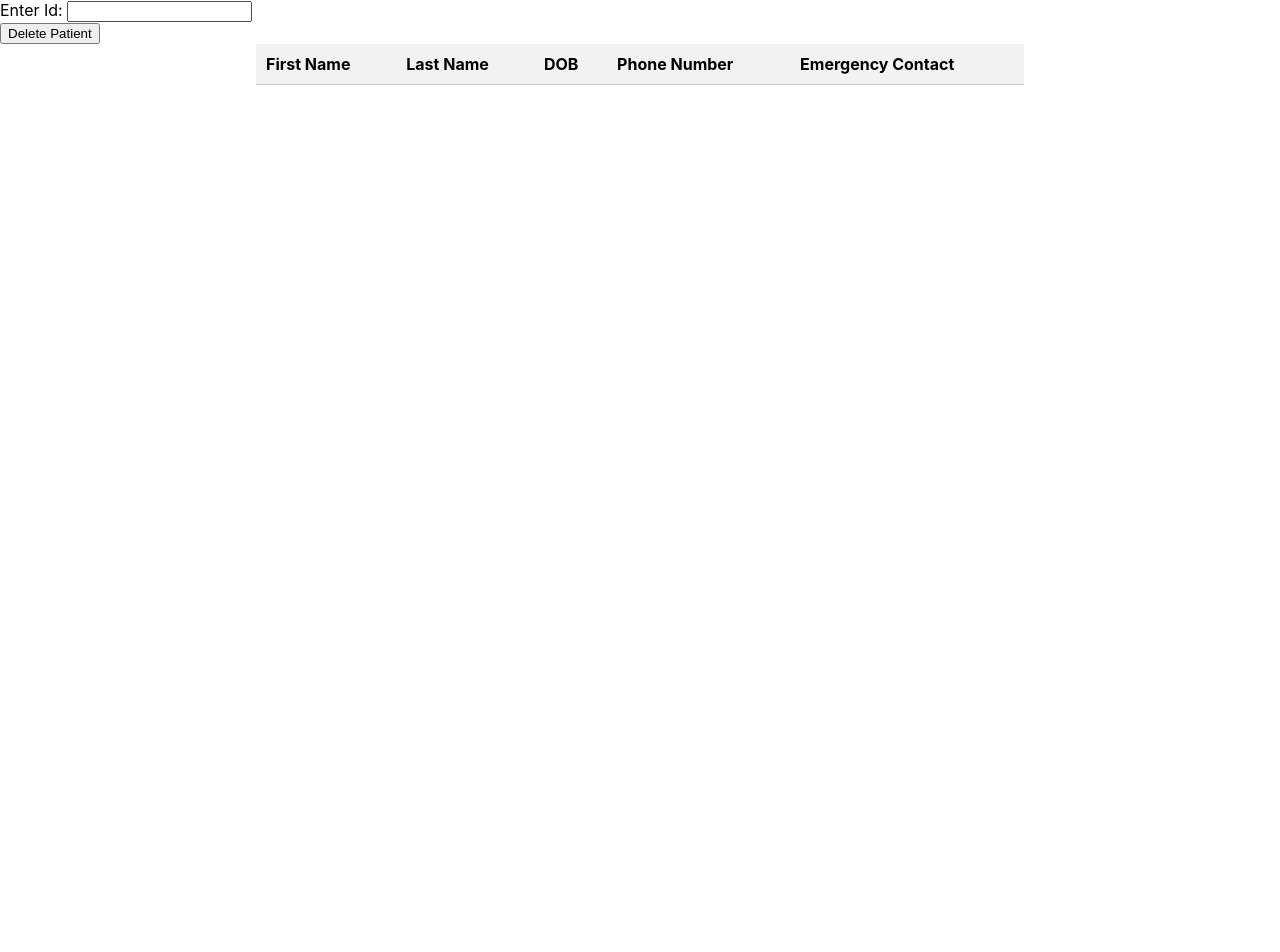
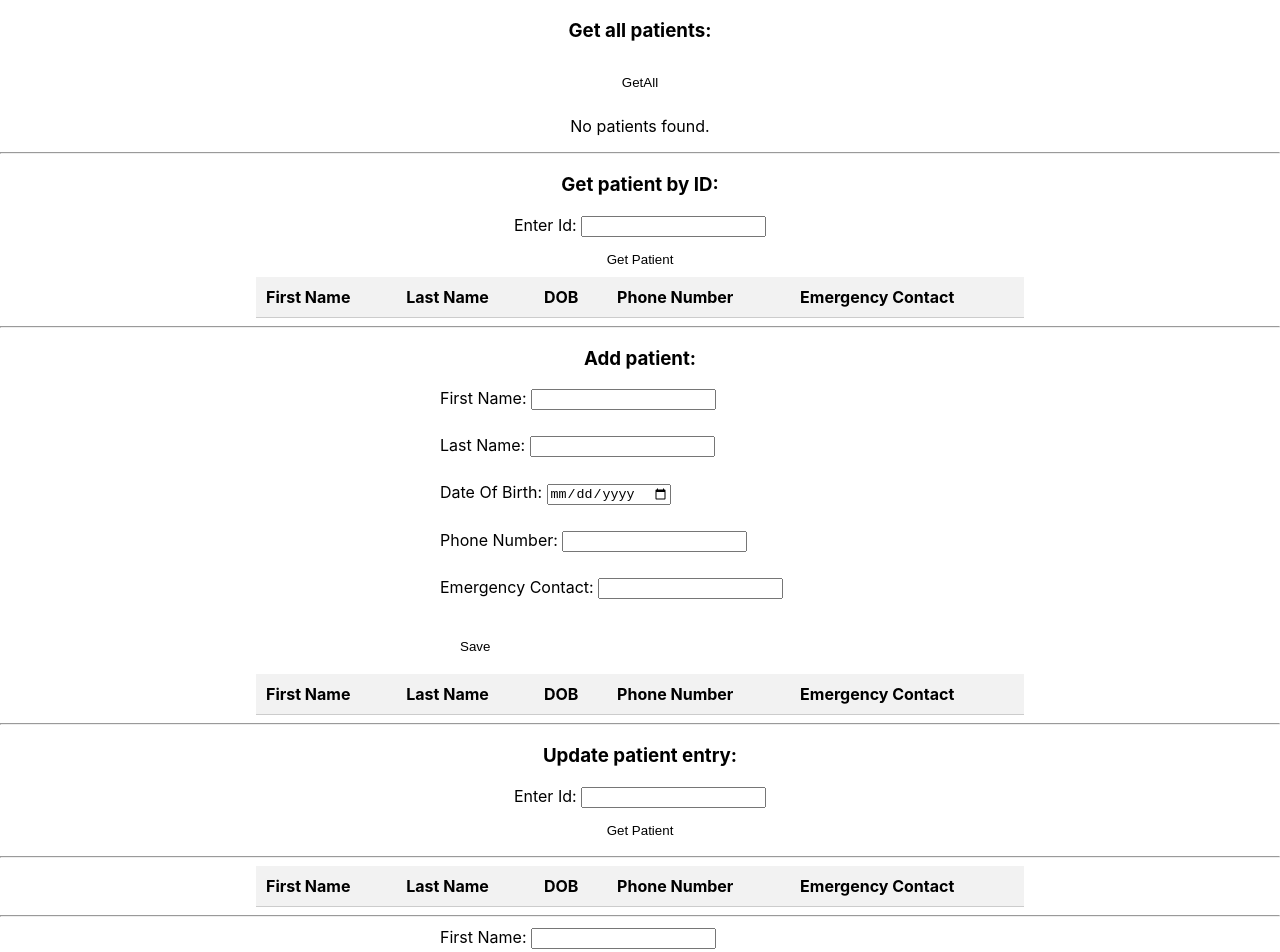
Before and after one commit to SebaOSK/React_app, a React (Create React App) app: page / in a window 1280 px wide. Shown: the top 952 px of the page. Before the commit the page ends 800 px from the top, so only its background shows below. Built offline with nearby package versions, Linux system fonts and the light colour scheme.

Commit message:
implemented update, changed the naming of object properties to CamelCase

```diff
--- a/src/App.js
+++ b/src/App.js
@@ -6,14 +6,27 @@ import axios from 'axios';
 import GetAll from './GetAll';
 import GetById from './GetById';
 import Post from './Post';
+import Delete from './Delete';
+import Update from './Update';
 
 function App() {
 
   return (
     <div className="App">
+      <h3>Get all patients: </h3>
       <GetAll />
+      <hr />
+      <h3>Get patient by ID: </h3>
       <GetById />
+      <hr />
+      <h3>Add patient: </h3>
       <Post />
+      <hr />
+      <h3>Update patient entry: </h3>
+      <Update />
+      <hr />
+      <h3>Delete patient: </h3>
+      <Delete />
     </div>
   );
 }
--- a/src/Delete.js
+++ b/src/Delete.js
@@ -54,7 +54,7 @@ export default function GetById() {
     return (
         <form>
             <FormElement label="Enter Id: " type="text" name="id" value={id.id} onChange={handleChange} />
-            <SubmitButton className="get-id-button" type="submit" onClick={deletePatient} text="Delete Patient" />
+            <SubmitButton className="submit-button" type="submit" onClick={deletePatient} buttontext="Delete Patient" />
             <PatientTable patients={patients} />
         </form>
 
--- a/src/Form.js
+++ b/src/Form.js
@@ -5,13 +5,13 @@ import Button from './SubmitButton';
 export default function PatientForm(props) {
     return (
         <div className="form-container">
-                <FormElement label="First Name: " type="text" name="FirstName" value={props.patient.FirstName} onChange={props.onChange} />
-                <FormElement label="Last Name: " type="text" name="LastName" value={props.patient.LastName} onChange={props.onChange} />
+                <FormElement label="First Name: " type="text" name="firstName" value={props.patient.firstName} onChange={props.onChange} />
+                <FormElement label="Last Name: " type="text" name="lastName" value={props.patient.lastName} onChange={props.onChange} />
                 <FormElement label="Date Of Birth: " type="date" name="DOB" value={props.patient.DOB} onChange={props.onChange} />
-                <FormElement label="Phone Number: " type="number" name="PhoneNumber" value={props.patient.PhoneNumber} onChange={props.onChange} />
-                <FormElement label="Emergency Contact:" type="number" name="EmergencyContact" value={props.patient.EmergencyContact} onChange={props.onChange} />
+                <FormElement label="Phone Number: " type="number" name="phoneNumber" value={props.patient.phoneNumber} onChange={props.onChange} />
+                <FormElement label="Emergency Contact:" type="number" name="emergencyContact" value={props.patient.emergencyContact} onChange={props.onChange} />
 
-                <Button className="submit-button" type="submit" onClick={props.onClick} text="Save"/>
+                <Button className="submit-button" type="submit" onClick={props.onClick} buttontext={props.buttontext}/>
         </div>
 
 
--- a/src/GetAll.js
+++ b/src/GetAll.js
@@ -7,8 +7,6 @@ export default function GetAll() {
 
     const [patients, setPatients] = useState([]);
 
-
-
     const getAll = (event) => {
         if (event) {
             event.preventDefault();
@@ -16,23 +14,24 @@ export default function GetAll() {
         axios.get('https://localhost:44369/api/Hospital')
             .then(function (response) {
                 // handle success
-                const responseData = response.data.data;
-
-                const mappedPatients = responseData.map((patient) => ({
-                  FirstName: patient.firstName,
-                  LastName: patient.lastName,
+                const mappedPatients = response.data.data.map((patient, index) => ({
+                  firstName: patient.firstName,
+                  lastName: patient.lastName,
                   DOB: patient.dob,
-                  PhoneNumber: patient.phoneNumber,
-                  EmergencyContact: patient.emergencyContact,
+                  phoneNumber: patient.phoneNumber,
+                  emergencyContact: patient.emergencyContact,
+                  index: index,
                 }));
                 setPatients(mappedPatients);
+                console.log(mappedPatients);
+                console.log(patients);
             });
 
     };
 
     return (
         <div className="getall-container">
-            <SubmitButton className="get-all-button" type="submit" onClick={getAll} text="GetAll" />
+            <SubmitButton className="submit-button" type="submit" onClick={getAll} buttontext="GetAll" />
             {patients.length > 0 ? (
                 <PatientTable patients={patients} />
             ) : (
--- a/src/GetById.js
+++ b/src/GetById.js
@@ -16,7 +16,7 @@ export default function GetById() {
         setId({ ...id, [event.target.name]: event.target.value })
     };
 
-    const getAll = (event) => {
+    const getById = (event) => {
         if (event) {
             event.preventDefault();
         }
@@ -25,11 +25,11 @@ export default function GetById() {
                 // handle success
                 const responseData = response.data;
                 const mappedPatients = responseData.map((patient) => ({
-                    FirstName: patient.firstName,
-                    LastName: patient.lastName,
+                    firstName: patient.firstName,
+                    lastName: patient.lastName,
                     DOB: patient.dob,
-                    PhoneNumber: patient.phoneNumber,
-                    EmergencyContact: patient.emergencyContact,
+                    phoneNumber: patient.phoneNumber,
+                    emergencyContact: patient.emergencyContact,
                 }));
                 setPatients(mappedPatients);
                 console.log(patients)
@@ -40,7 +40,7 @@ export default function GetById() {
     return (
         <form>
             <FormElement label="Enter Id: " type="text" name="id" value={id.id} onChange={handleChange} />
-            <SubmitButton className="get-id-button" type="submit" onClick={getAll} text="Get Patient" />
+            <SubmitButton className="submit-button" type="submit" onClick={getById} buttontext="Get Patient" />
             <PatientTable patients={patients} />
         </form>
 
--- a/src/PatientRow.js
+++ b/src/PatientRow.js
@@ -3,11 +3,11 @@ export default function PatientRow({patient}) {
 
     return (
         <tr>
-        <td>{patient.FirstName}</td>
-        <td>{patient.LastName}</td>
+        <td>{patient.firstName}</td>
+        <td>{patient.lastName}</td>
         <td>{patient.DOB}</td>
-        <td>{patient.PhoneNumber}</td>
-        <td>{patient.EmergencyContact}</td>
+        <td>{patient.phoneNumber}</td>
+        <td>{patient.emergencyContact}</td>
         </tr>
     );
 }
--- a/src/PatientTable.js
+++ b/src/PatientTable.js
@@ -7,7 +7,7 @@ export default function PatientTable({ patients }) {
 
     patients.forEach((patient) => {
         rows.push(
-            <PatientRow patient={patient} key={patient.FirstName + patient.LastName}/>
+            <PatientRow patient={patient} key={patient.index}/>
         )
     });
 
--- a/src/Post.js
+++ b/src/Post.js
@@ -6,11 +6,11 @@ import axios from 'axios';
 function Post() {
 
     const [patient, setPatient] = useState({
-      FirstName: "",
-      LastName: "",
+      firstName: "",
+      lastName: "",
       DOB: "",
-      PhoneNumber: "",
-      EmergencyContact: ""
+      phoneNumber: "",
+      emergencyContact: ""
     });
 
     const [patients, setPatients] = useState([]);
@@ -34,13 +34,13 @@ function Post() {
       addPatients(patient);
       console.log(patients);
 
-      setPatient({FirstName: "", LastName: "", DOB: "", PhoneNumber: "", EmergencyContact: ""});
+      setPatient({firstName: "", lastName: "", DOB: "", phoneNumber: "", emergencyContact: ""});
     };
 
 
     return (
       <div className="App">
-        <PatientForm patient={patient} onChange={handleChange} onClick={handleSubmit} />
+        <PatientForm patient={patient} onChange={handleChange} onClick={handleSubmit} buttontext="Save"/>
         <PatientTable patients={patients} />
       </div>
     );
--- a/src/SubmitButton.js
+++ b/src/SubmitButton.js
@@ -1,7 +1,7 @@
 export default function Button(props) {
     return (
         <button className={props.className} type={props.type} onClick={props.onClick}>
-            {props.text}
+            {props.buttontext}
         </button>
     )
 }
--- /dev/null
+++ b/src/Update.js
@@ -0,0 +1,78 @@
+import FormElement from './FormElement';
+import PatientForm from './Form';
+import PatientTable from './PatientTable';
+import SubmitButton from './SubmitButton.js';
+import axios from 'axios';
+import { useState } from 'react';
+
+export default function Update() {
+    // use state for handling get request
+    const [id, setId] = useState('');
+
+    const handleChange = (event) => {
+        setId(event.target.value);
+    };
+    // use state for mapping patient info to display in table
+    const [patient, setPatient] = useState([]);
+
+    // executing getById request
+    const onClick = (event) => {
+        event.preventDefault();
+
+        axios.get(`https://localhost:44369/api/Hospital/?Id=${id}`)
+            .then(function (response) {
+                // handle success
+                const mappedPatient = response.data.map((patient) => ({
+                    firstName: patient.firstName,
+                    lastName: patient.lastName,
+                    DOB: patient.dob,
+                    phoneNumber: patient.phoneNumber,
+                    emergencyContact: patient.emergencyContact,
+                }));
+
+                setPatient(mappedPatient);
+                console.log(patient);
+            });
+    }
+
+    const [patientUpdate, setPatientUpdate] = useState({
+        firstName: "",
+        lastName: "",
+        DOB: "",
+        phoneNumber: "",
+        emergencyContact: ""
+    });
+
+    const handleChangeUpdate = (event) => (
+        setPatientUpdate({ ...patientUpdate, [event.target.name]: event.target.value })
+    );
+
+    const submitUpdate = () => {
+        const updatedPatient = { ...patientUpdate };
+        for (const key in updatedPatient) {
+            console.log(key);
+            if(updatedPatient.hasOwnProperty(key) && updatedPatient[key] === "") {
+                updatedPatient[key] = null;
+            };
+            console.log(updatedPatient)
+        }
+        axios.put(`https://localhost:44369/api/Hospital/?Id=${id}`, updatedPatient)
+            .then(function (response) {
+                console.log(response)
+            })
+        console.log(patientUpdate);
+        setPatientUpdate({firstName: "", lastName: "", DOB: "", phoneNumber: "", emergencyContact: ""});
+    };
+
+    return (
+        <div className="update-container">
+            <FormElement label="Enter Id:" type="text" name="id" value={id} onChange={handleChange} />
+            <SubmitButton className="submit-button" type="submit" onClick={onClick} buttontext="Get Patient" />
+            <hr />
+            <PatientTable patients={patient} />
+            <hr />
+            <PatientForm patient={patientUpdate} onChange={handleChangeUpdate} onClick={submitUpdate} buttontext="Update record" />
+        </div>
+
+    )
+}
--- a/src/index.js
+++ b/src/index.js
@@ -3,15 +3,16 @@ import ReactDOM from 'react-dom/client';
 import './index.css';
 import App from './App';
 import reportWebVitals from './reportWebVitals';
-import GetAll from './GetAll';
-import GetById from './GetById'
+import GetAll from './GetAll.js';
+import GetById from './GetById.js'
 import Post from './Post.js';
-import Delete from './Delete';
+import Delete from './Delete.js';
+import Update from './Update.js';
 
 const root = ReactDOM.createRoot(document.getElementById('root'));
 root.render(
   <React.StrictMode>
-    <Delete />
+    <App />
   </React.StrictMode>
 );
 
```
